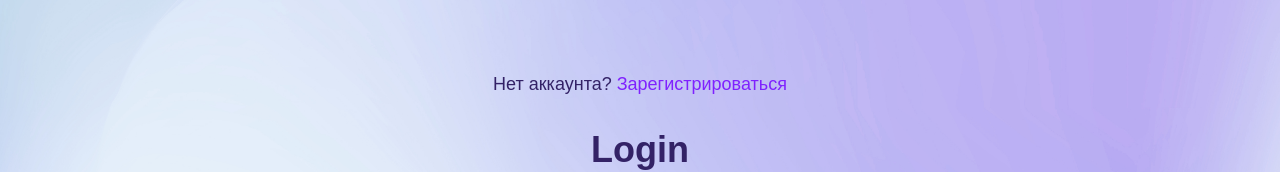
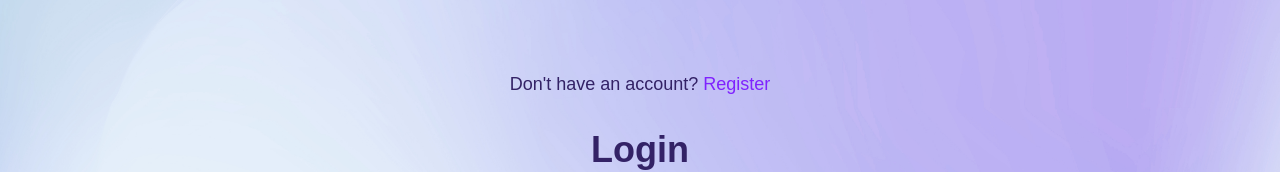
Before and after one commit to Margo0107/Askent, a Next.js app in the folder client/: page /login in a window 1280 px wide. Shown: the part 124-296 px from the top of the page. Built offline with nearby package versions, Linux system fonts and the light colour scheme.

Commit message:
fix login and registation text

```diff
--- a/client/src/app/login/page.js
+++ b/client/src/app/login/page.js
@@ -70,9 +70,9 @@ export default function Login() {
       >
         {" "}
         <p className="text-center text-lg">
-          Нет аккаунта?{" "}
+          Don't have an account?{" "}
           <Link href={"/register"} className="text-violet-600">
-            Зарегистрироваться
+            Register
           </Link>
         </p>{" "}
       </AuthorForm>
--- a/client/src/app/register/page.js
+++ b/client/src/app/register/page.js
@@ -68,9 +68,9 @@ export default function Register() {
       >
         {" "}
         <p className="text-center text-lg">
-          Уже есть аккаунт?{" "}
+          Already have an account?{" "}
           <Link href={"/login"} className="text-violet-600">
-            Войти
+            Login
           </Link>
         </p>
       </AuthorForm>
```
